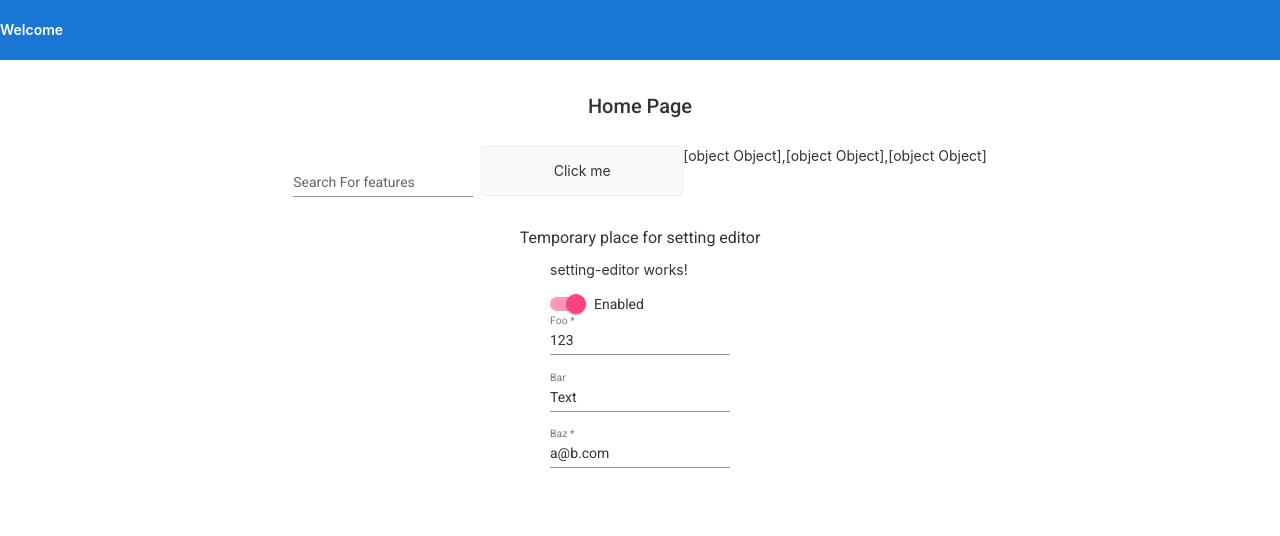
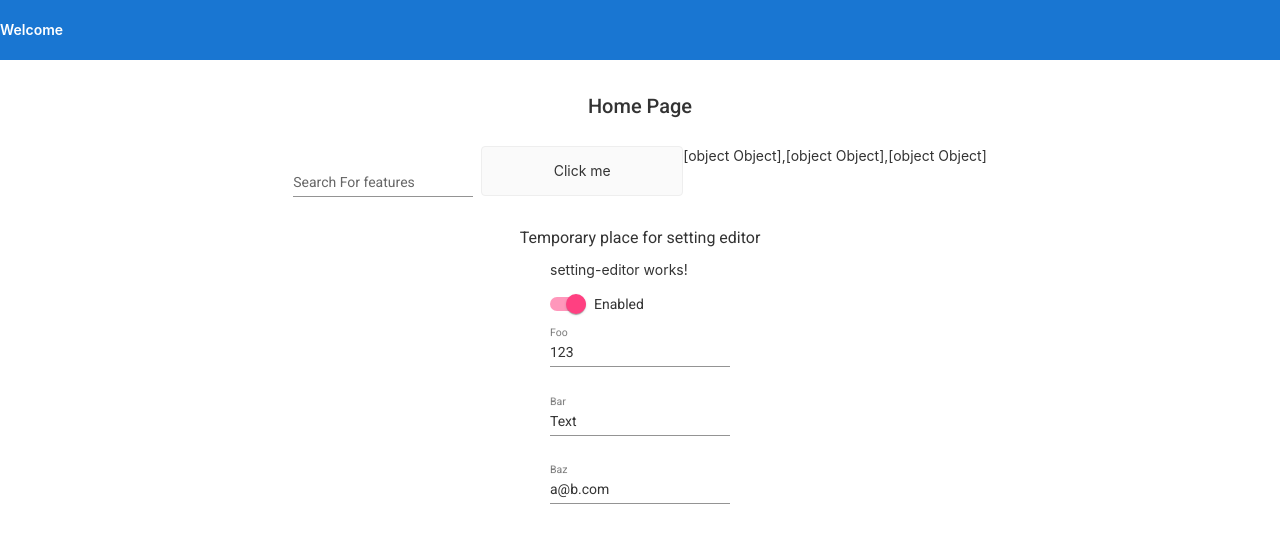
Before and after one commit to NWMSOEConfig/insight, an Angular app in the folder insight-app/: page / in a window 1280 px wide. Shown: the top 536 px of the page. Built offline with nearby package versions, Linux system fonts and the light colour scheme.

Commit message:
Break parameter into component

```diff
--- a/insight-app/src/app/app.module.ts
+++ b/insight-app/src/app/app.module.ts
@@ -10,11 +10,13 @@ import { MatFormFieldModule } from '@angular/material/form-field';
 import { MatInputModule } from '@angular/material/input';
 import { BrowserAnimationsModule } from '@angular/platform-browser/animations';
 import { SettingEditorComponent } from './setting-editor/setting-editor.component';
+import { ParameterComponent } from './parameter/parameter.component';
 
 @NgModule({
   declarations: [
     AppComponent,
-    SettingEditorComponent
+    SettingEditorComponent,
+    ParameterComponent
   ],
   imports: [
     BrowserModule,
--- /dev/null
+++ b/insight-app/src/app/parameter/parameter.component.html
@@ -0,0 +1,21 @@
+<p *ngIf="param.type === 'boolean'">
+  <mat-slide-toggle checked="param.value">{{param.name}}</mat-slide-toggle>
+</p>
+<p *ngIf="param.type === 'number'">
+  <mat-form-field>
+    <mat-label>{{param.name}}</mat-label>
+    <input matInput type="number" value="{{param.value}}" />
+  </mat-form-field>
+</p>
+<p *ngIf="param.type === 'text'">
+  <mat-form-field>
+    <mat-label>{{param.name}}</mat-label>
+    <input matInput type="text" value="{{param.value}}" />
+  </mat-form-field>
+</p>
+<p *ngIf="param.type === 'email'">
+  <mat-form-field>
+    <mat-label>{{param.name}}</mat-label>
+    <input matInput type="email" value="{{param.value}}" />
+  </mat-form-field>
+</p>
--- /dev/null
+++ b/insight-app/src/app/parameter/parameter.component.ts
@@ -0,0 +1,43 @@
+import { Component, Input, OnInit } from '@angular/core';
+
+// TODO: fetch parameter schemas and current values from somewhere
+const temp_data = [
+  {
+    name: 'Enabled',
+    type: 'boolean',
+    value: true,
+  },
+  {
+    name: 'Foo',
+    type: 'number',
+    value: 123,
+  },
+  {
+    name: 'Bar',
+    type: 'text',
+    value: 'Text',
+  },
+  {
+    name: 'Baz',
+    type: 'email',
+    value: 'a@b.com',
+  },
+];
+
+@Component({
+  selector: 'app-parameter',
+  templateUrl: './parameter.component.html',
+  styleUrls: ['./parameter.component.css']
+})
+export class ParameterComponent implements OnInit {
+  @Input() parameterId = -1;
+  param: any;
+
+  constructor() {
+  }
+
+  ngOnInit(): void {
+    this.param = temp_data[this.parameterId];
+  }
+
+}
--- a/insight-app/src/app/setting-editor/setting-editor.component.html
+++ b/insight-app/src/app/setting-editor/setting-editor.component.html
@@ -1,20 +1,8 @@
 <p>setting-editor works!</p>
 
 <form>
-  <mat-slide-toggle checked="checked">Enabled</mat-slide-toggle>
-  <br />
-  <mat-form-field>
-    <mat-label>Foo *</mat-label>
-    <input matInput type="number" value="123" />
-  </mat-form-field>
-  <br />
-  <mat-form-field>
-    <mat-label>Bar</mat-label>
-    <input matInput type="text" value="Text" />
-  </mat-form-field>
-  <br />
-  <mat-form-field>
-    <mat-label>Baz *</mat-label>
-    <input matInput type="email" value="a@b.com" />
-  </mat-form-field>
+  <app-parameter [parameterId]="0"></app-parameter>
+  <app-parameter [parameterId]="1"></app-parameter>
+  <app-parameter [parameterId]="2"></app-parameter>
+  <app-parameter [parameterId]="3"></app-parameter>
 </form>
```
Also changed, not shown: insight-app/src/app/parameter/parameter.component.css (added), 1 other file (tests, documents, lock files or other folders).
